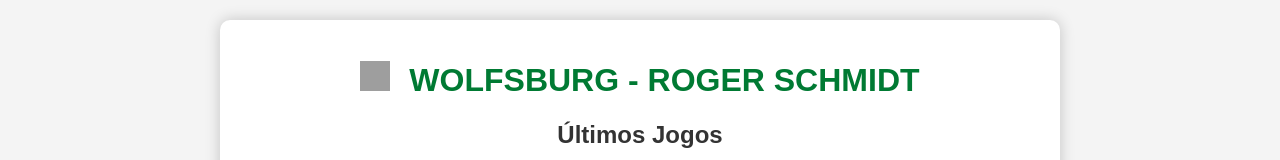
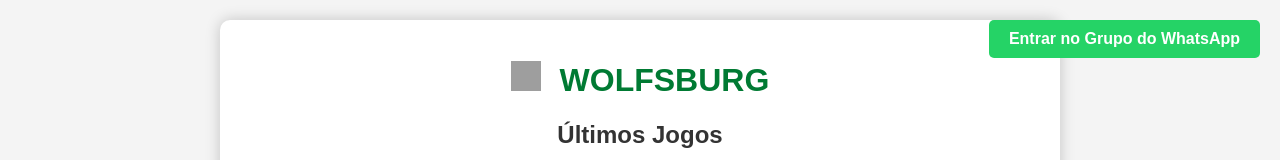
Before and after one commit to carreiras-fc25/Carreira-wolfsburg-fc25, a plain HTML site: page index.html in a window 1280 px wide. Shown: the top 160 px of the page. Drawn offline with Linux system fonts and the light colour scheme; grey boxes are pictures that could not be loaded.

Commit message:
Update index.html

```diff
--- a/index.html
+++ b/index.html
@@ -11,6 +11,24 @@
             margin: 0;
             padding: 20px;
             transition: background-color 0.3s, color 0.3s;
+            position: relative; /* Necessário para o posicionamento absoluto do botão */
+        }
+
+        .whatsapp-button {
+            position: absolute;
+            top: 20px; /* Distância do topo */
+            right: 20px; /* Distância da direita */
+            padding: 10px 20px;
+            background-color: #25D366; /* Cor do WhatsApp */
+            color: white;
+            text-decoration: none;
+            border-radius: 5px;
+            font-weight: bold;
+            transition: background-color 0.3s;
+        }
+
+        .whatsapp-button:hover {
+            background-color: #128C7E; /* Cor mais escura ao passar o mouse */
         }
 
         .container {
@@ -133,12 +151,14 @@
         .btn-toggle:hover {
             background-color: #005f26;
         }
-    </style>
+   </style>
 </head>
 <body>
+    <a href="https://chat.whatsapp.com/HgvnG3mMkZMLoVRaH7zg9J" target="_blank" class="whatsapp-button">Entrar no Grupo do WhatsApp</a>
+
     <div class="container">
         <h1>
-            <img src="https://ssl.gstatic.com/onebox/media/sports/logos/nCdwmPlnAA041M4HDMzmkg_64x64.png" alt="Logo do Futebol"> WOLFSBURG - ROGER SCHMIDT
+            <img src="https://ssl.gstatic.com/onebox/media/sports/logos/nCdwmPlnAA041M4HDMzmkg_64x64.png" alt="Logo do Futebol"> WOLFSBURG
         </h1>
 
         <h2>Últimos Jogos</h2>
```
